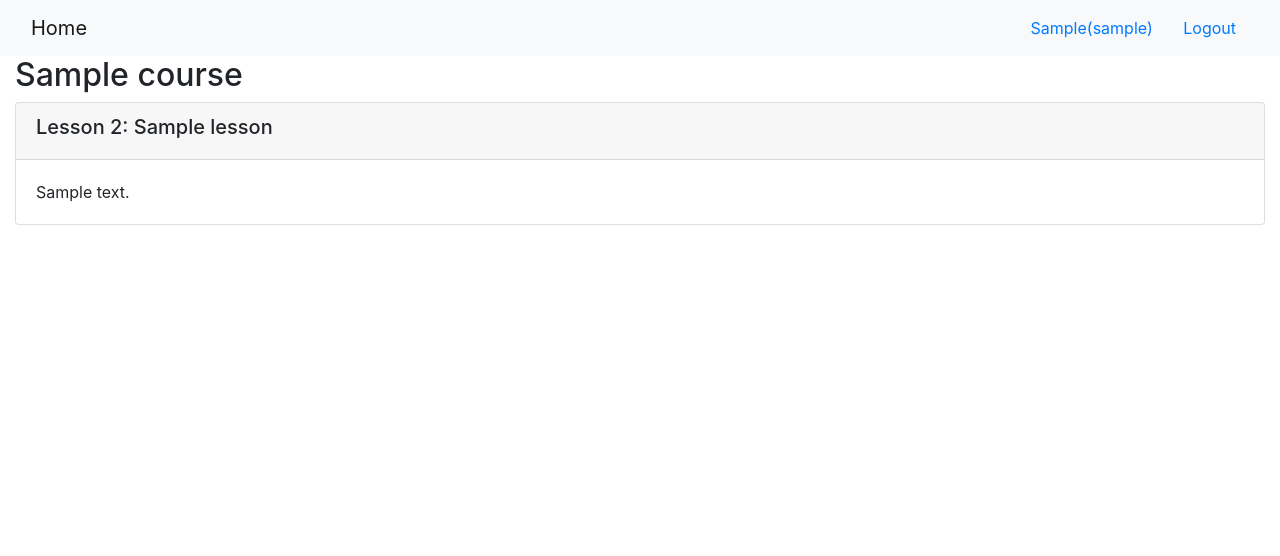
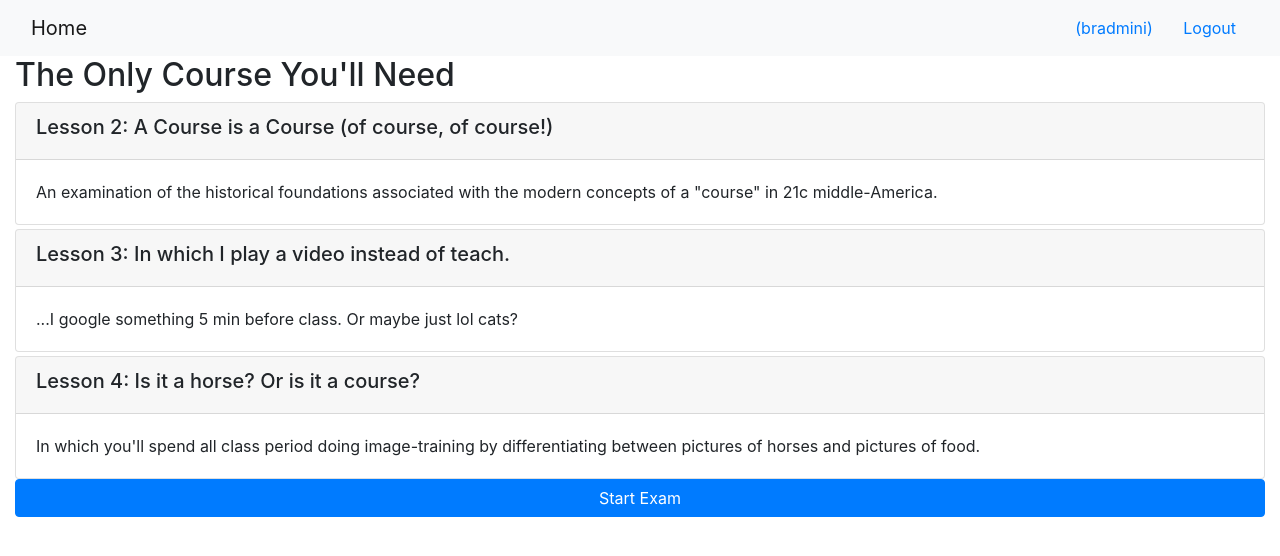
Before and after one commit to c-s-cook/DB0211, a Django app: page /onlinecourse/1/ in a window 1280 px wide. Shown: the top 556 px of the page. Run offline with Django 3.2, Linux system fonts and the light colour scheme; a user stored in the database is signed in; data comes from the database, SQL or seed files in the repository; tables that the repository leaves empty hold one stand-in row (values such as "Sample post"); some libraries are stand-ins or nearby versions.

Commit message:
sloppy save or update

```diff
--- a/onlinecourse/admin.py
+++ b/onlinecourse/admin.py
@@ -11,7 +11,8 @@
 class QuestionAdmin(admin.ModelAdmin):
     inlines = [ChoiceInline]
 
-
+class QuestionInline(admin.StackedInline):
+    model = Question
 
 
 class LessonInline(admin.StackedInline):
@@ -21,7 +22,7 @@
 
 # Register your models here.
 class CourseAdmin(admin.ModelAdmin):
-    inlines = [LessonInline]
+    inlines = [LessonInline, QuestionInline]
     list_display = ('name', 'pub_date')
     list_filter = ['pub_date']
     search_fields = ['name', 'description']
--- a/onlinecourse/templates/onlinecourse/course_detail_bootstrap.html
+++ b/onlinecourse/templates/onlinecourse/course_detail_bootstrap.html
@@ -54,14 +54,11 @@
             <!-- <HINT> Use Bootstrap Collapse to hide exam first, more details could be found here
             https://www.w3schools.com/bootstrap4/bootstrap_collapse.asp-->
 
-            <!--
+            {% if user.is_authenticated %}
 
-            A collapse example here:
+            <a href="#exam" class="btn btn-primary btn-block" data-toggle="collapse">Start Exam</a>
+
             <div id="exam" class="collapse">
-                Click to expand elements within the collapse div
-                </div>
-
-            -->
 
                 <!-- <HINT> If user is authenticated, show course exam with a list of question -->
 
@@ -75,14 +72,14 @@
                 <input type="check" name="choice_{{choice.id}}" id="{{choice.id}}" ...>
                 -->
 
-            <!-- A choice submission form example
-            <form id="questionform" action="point to a submit view" method="post">
-                        ... for each question in the course ...
+
+                <form id="questionform" action="{% url 'onlinecourse:submit' course.id %}" method="post">
+                            {% for question in course.question_set.all %}
                             <div class="card mt-1">
-                            <div class="card-header"><h5>{{ question.question_text}}</h5></div>
+                                <div class="card-header"><h5>{{ question.question_text }}</h5><i>({{question.grade}} pts.)</i></div>
                                 {% csrf_token %}
                                 <div class="form-group">
-                               ... for each choice in the question ...
+                                {% for choice in question.choice_set.all %}
                                     <div class="form-check">
                                         <label class="form-check-label">
                                             <input type="checkbox" name="choice_{{choice.id}}"
@@ -90,13 +87,19 @@
                                                 value="{{choice.id}}">{{ choice.choice_text }}
                                         </label>
                                     </div>
+                                {% endfor %}
                                 </div>
+
                             </div>
+                            {% endfor %}
                         <input class="btn btn-success btn-block" type="submit" value="Submit">
-            </form> -->
+                </form>
 
                 <!--Check here to see more details Bootstrap checkbox
-             https://www.w3schools.com/bootstrap4/bootstrap_forms_inputs.asp-->
+                https://www.w3schools.com/bootstrap4/bootstrap_forms_inputs.asp -->
+
+            </div>
+             {% endif %}
     </div>
 </body>
 </html>
--- a/onlinecourse/urls.py
+++ b/onlinecourse/urls.py
@@ -18,7 +18,9 @@
     path('<int:course_id>/enroll/', views.enroll, name='enroll'),
 
     # <HINT> Create a route for submit view
+    path('<int:course_id>/submit', views.submit, name='submit'),
 
     # <HINT> Create a route for show_exam_result view
+    path('<int:course_id>/submission/<int:submission_id>/result/', views.show_exam_result, name="show_exam_results")
 
  ] + static(settings.MEDIA_URL, document_root=settings.MEDIA_ROOT)
--- a/onlinecourse/views.py
+++ b/onlinecourse/views.py
@@ -1,7 +1,7 @@
 from django.shortcuts import render
 from django.http import HttpResponseRedirect
 # <HINT> Import any new Models here
-from .models import Course, Enrollment
+from .models import Course, Enrollment, Question, Choice, Submission
 from django.contrib.auth.models import User
 from django.shortcuts import get_object_or_404, render, redirect
 from django.urls import reverse
@@ -110,18 +110,30 @@
          # Collect the selected choices from exam form
          # Add each selected choice object to the submission object
          # Redirect to show_exam_result with the submission id
-#def submit(request, course_id):
+def submit(request, course_id):
+    course = get_object_or_404(Course, pk=course_id)
+    user = request.user
+
+    enrollment = Enrollment.objects.get(user=user, course=course)
+    choices = extract_answers(request)
+    #FAILED - Submission.objects.create(enrollment=enrollment, chocies=choices)
+    submission = Submission.objects.create(enrollment=enrollment)
+
+    for choice in choices:
+        submission.chocies.add(choice)
+
+    return redirect('onlinecourse:show_exam_results', submission_id=submission.id, course_id=course.id)
 
 
 # <HINT> A example method to collect the selected choices from the exam form from the request object
-#def extract_answers(request):
-#    submitted_anwsers = []
-#    for key in request.POST:
-#        if key.startswith('choice'):
-#            value = request.POST[key]
-#            choice_id = int(value)
-#            submitted_anwsers.append(choice_id)
-#    return submitted_anwsers
+def extract_answers(request):
+    submitted_anwsers = []
+    for key in request.POST:
+        if key.startswith('choice'):
+            value = request.POST[key]
+            choice_id = int(value)
+            submitted_anwsers.append(choice_id)
+    return submitted_anwsers
 
 
 # <HINT> Create an exam result view to check if learner passed exam and show their question results and result for each question,
@@ -130,4 +142,27 @@
         # Get the selected choice ids from the submission record
         # For each selected choice, check if it is a correct answer or not
         # Calculate the total score
-#def show_exam_result(request, course_id, submission_id):
+def show_exam_result(request, course_id, submission_id):
+    course = get_object_or_404(Course, pk=course_id)
+    submission = get_object_or_404(Submission, pk=submission_id)
+    choices = submission.chocies.all()
+
+    grade1 = 0
+    grade2 = 0
+    for choice in choices:
+        question = choice.question_id
+        grade2 += question.grade
+        if choice.is_correct:
+            grade1 += question.grade
+
+    score = grade1 / grade2
+
+    context = {}
+    context['course'] = course
+    context['choices'] = choices
+    context['grade1'] = grade1
+    context['grade2'] = grade2
+    context['score'] = score
+
+
+    return render(request, 'onlinecourse/exam_result_bootstrap.html', context)
```
Also changed, not shown: onlinecourse/templates/onlinecourse/exam_result_bootstrap.html (+31 -4 lines), db.sqlite3, onlinecourse/migrations/0003_auto_20220927_1419.py (added), static/media/course_images/craig-mazin-.png (added). Lines whose indentation alone changed are shown as unchanged.
